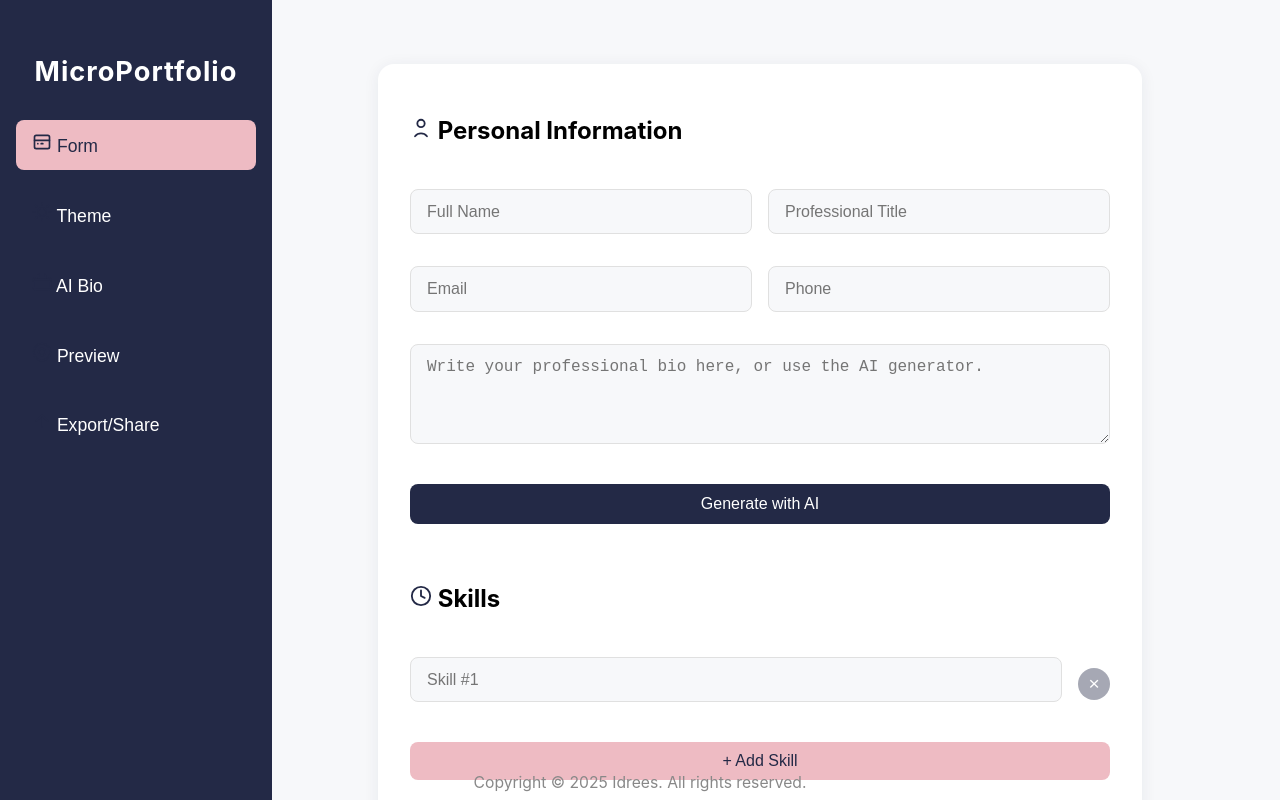
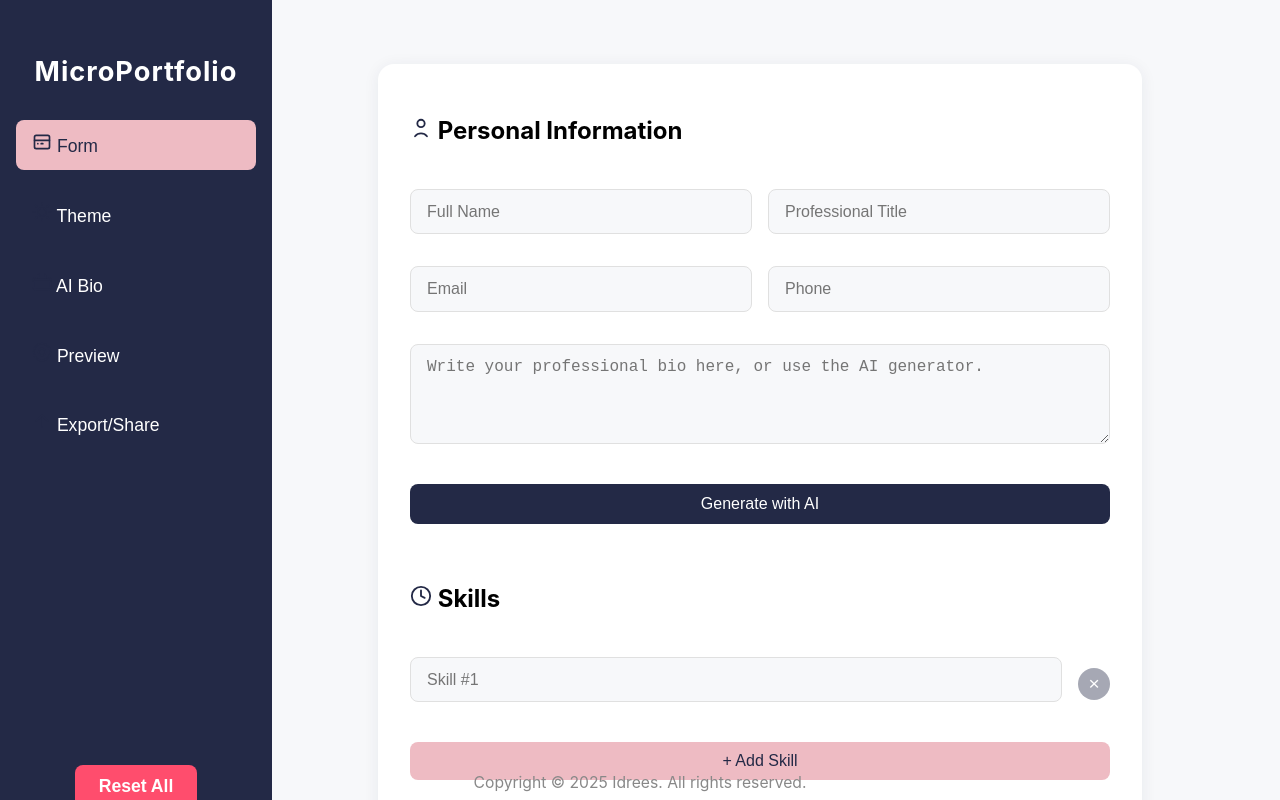
Before and after one commit to idrees31/Micro-Portfolio-Generator, a React (Create React App) app: page / in a window 1280 px wide. Both pictures are taken after a click on the button "Start Building". Shown: the top 800 px of the page. Built offline with nearby package versions, Linux system fonts and the light colour scheme.

Commit message:
feat: add Reset All button to sidebar to clear all app data

```diff
--- a/src/App.js
+++ b/src/App.js
@@ -19,12 +19,19 @@ const LandingPage = ({ onStart }) => (
 
 const App = () => {
   // Centralized state for all data
-  const [personal, setPersonal] = React.useState({ name: '', title: '', email: '', phone: '' });
-  const [skills, setSkills] = React.useState(['']);
-  const [projects, setProjects] = React.useState([{ title: '', description: '', link: '', tags: '' }]);
-  const [theme, setTheme] = React.useState('light');
-  const [layout, setLayout] = React.useState('minimalist');
-  const [bio, setBio] = React.useState('');
+  const initialPersonal = { name: '', title: '', email: '', phone: '' };
+  const initialSkills = [''];
+  const initialProjects = [{ title: '', description: '', link: '', tags: '' }];
+  const initialTheme = 'light';
+  const initialLayout = 'minimalist';
+  const initialBio = '';
+
+  const [personal, setPersonal] = React.useState(initialPersonal);
+  const [skills, setSkills] = React.useState(initialSkills);
+  const [projects, setProjects] = React.useState(initialProjects);
+  const [theme, setTheme] = React.useState(initialTheme);
+  const [layout, setLayout] = React.useState(initialLayout);
+  const [bio, setBio] = React.useState(initialBio);
   const [activeSection, setActiveSection] = React.useState('form');
   const [showLanding, setShowLanding] = useState(true);
 
@@ -50,6 +57,17 @@ const App = () => {
     setActiveSection('form');
   };
 
+  const handleReset = () => {
+    setPersonal(initialPersonal);
+    setSkills(initialSkills);
+    setProjects(initialProjects);
+    setTheme(initialTheme);
+    setLayout(initialLayout);
+    setBio(initialBio);
+    setActiveSection('form');
+    setShowLanding(false);
+  };
+
   return (
     <AppContainer>
       {showLanding ? (
@@ -65,6 +83,7 @@ const App = () => {
               <NavItem active={activeSection === 'preview'} onClick={() => setActiveSection('preview')}><PreviewIcon /> Preview</NavItem>
               <NavItem active={activeSection === 'export'} onClick={() => setActiveSection('export')}><ExportIcon /> Export/Share</NavItem>
             </Nav>
+            <ResetBtn type="button" onClick={handleReset}>Reset All</ResetBtn>
           </Sidebar>
           <MainContent>
             {activeSection === 'form' && (
@@ -301,6 +320,26 @@ const ExportIcon = () => (
   <svg width="20" height="20" fill="none" stroke="#232946" strokeWidth="2" strokeLinecap="round" strokeLinejoin="round" viewBox="0 0 24 24"><path d="M12 19V5"/><path d="M5 12l7-7 7 7"/></svg>
 );
 
+const ResetBtn = styled.button`
+  background: #ff4d6d;
+  color: #fff;
+  border: none;
+  border-radius: 8px;
+  padding: 0.7rem 1.5rem;
+  font-size: 1.1rem;
+  font-weight: 600;
+  cursor: pointer;
+  margin-top: auto;
+  margin-bottom: 1.5rem;
+  transition: background 0.18s, color 0.18s, box-shadow 0.18s, transform 0.18s;
+  &:hover:enabled {
+    background: #ffb3c6;
+    color: #232946;
+    box-shadow: 0 2px 8px rgba(255, 77, 109, 0.18);
+    transform: translateY(-2px) scale(1.04);
+  }
+`;
+
 const SplitScreen = styled.div`
   display: flex;
   gap: 2.5rem;
```
